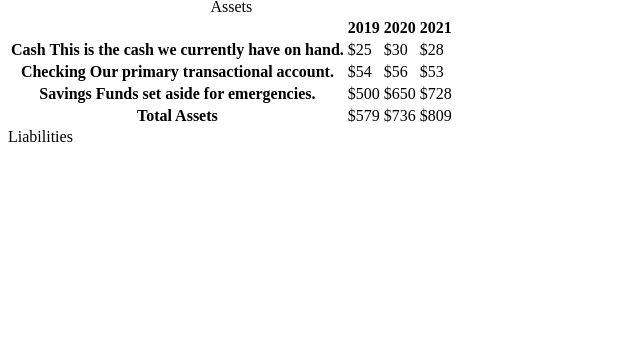
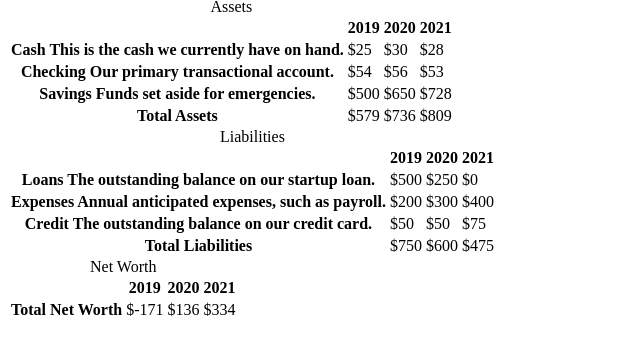
Before and after one commit to LexiTurgeon/BalanceSheet, a plain HTML site: page index.html in a window 1280 px wide. Shown: the part 87-442 px from the top of the page, without its empty margins (0-640 px from the left). Drawn offline with Linux system fonts and the light colour scheme.

Commit message:
Update index.html

```diff
--- a/index.html
+++ b/index.html
@@ -1,4 +1,3 @@
-
 <!DOCTYPE html>
 <html lang="en">
   <head>
@@ -63,16 +62,57 @@
             <caption>Liabilities</caption>
             <thead>
               <tr>
-                <td></td>
-                <th></th>
-                <th></th>
-                <th></th>
+              <td></td>
+              <th><span class="sr-only">2019</span></th>
+              <th><span class="sr-only">2020</span></th>
+              <th><span class="sr-only">2021</span></th>
               </tr>
             </thead>
             <tbody>
+              <tr class="data">
+                <th>Loans <span class="description">The outstanding balance on our startup loan.</span></th>
+                <td>$500</td>
+                <td>$250</td>
+                <td class="current">$0</td>
+              </tr>
+              <tr class="data">
+                <th>Expenses <span class="description">Annual anticipated expenses, such as payroll.</span></th>
+                <td>$200</td>
+                <td>$300</td>
+                <td class="current">$400</td>
+              </tr>
+              <tr class="data">
+                <th>Credit <span class="description">The outstanding balance on our credit card.</span></th>
+                <td>$50</td>
+                <td>$50</td>
+                <td class="current">$75</td>
+              </tr>
+              <tr class="total">
+                <th>Total <span class="sr-only">Liabilities</span></th>
+                <td>$750</td>
+                <td>$600</td>
+                <td class="current">$475</td>
+              </tr>
             </tbody>
           </table>
-           <table>
+          <table>
+            <caption>Net Worth</caption>
+            <thead>
+              <tr>
+              <td></td>
+              <th><span class="sr-only">2019</span></th>
+              <th><span class="sr-only">2020</span></th>
+              <th><span class="sr-only">2021</span></th>
+              </tr>
+            </thead>
+            <tbody>
+              <tr class="total">
+                <th>Total <span class="sr-only">Net Worth</span></th>
+                <td>$-171</td>
+                <td>$136</td>
+                <td class="current">$334</td>
+              </tr>
+            </tbody>
           </table>
         </div>
       </section>
```
